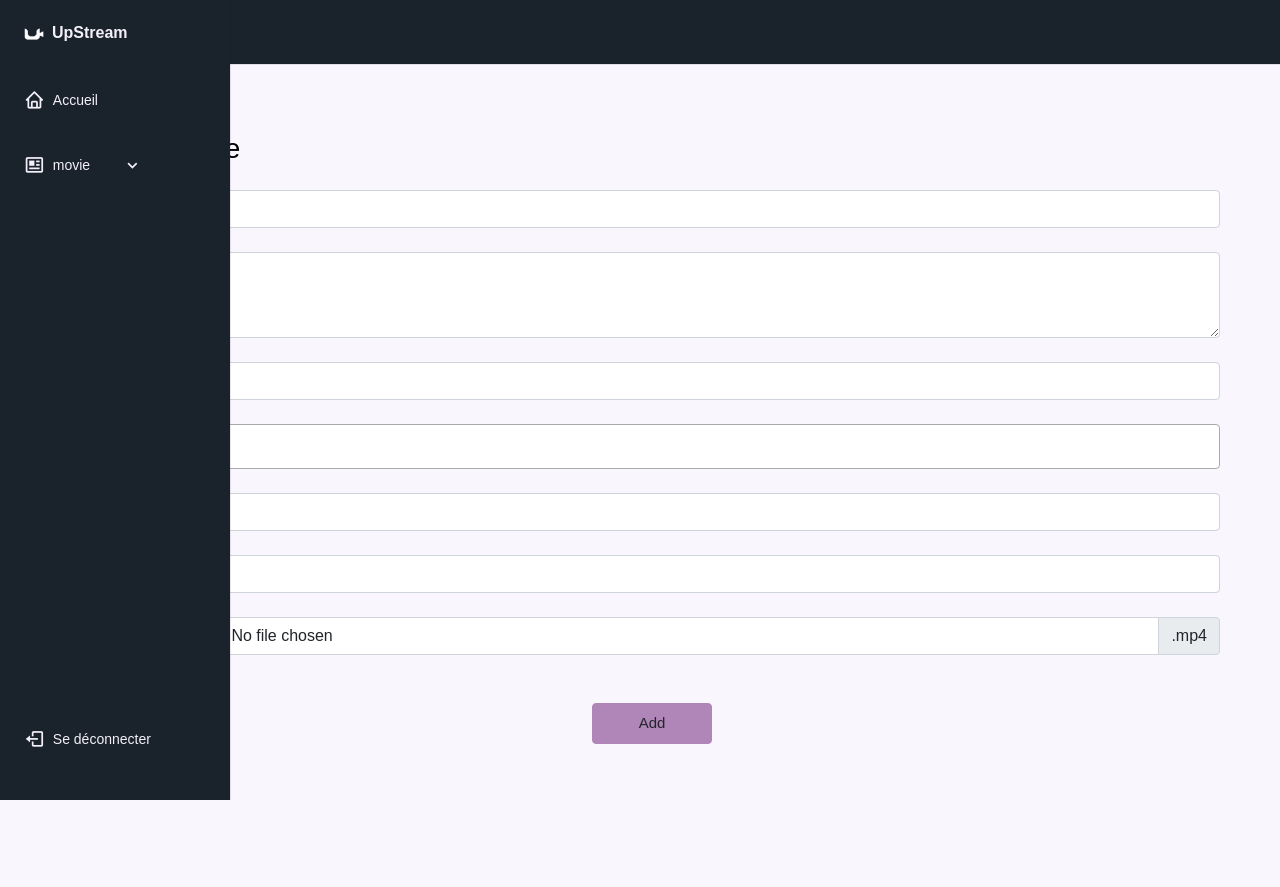
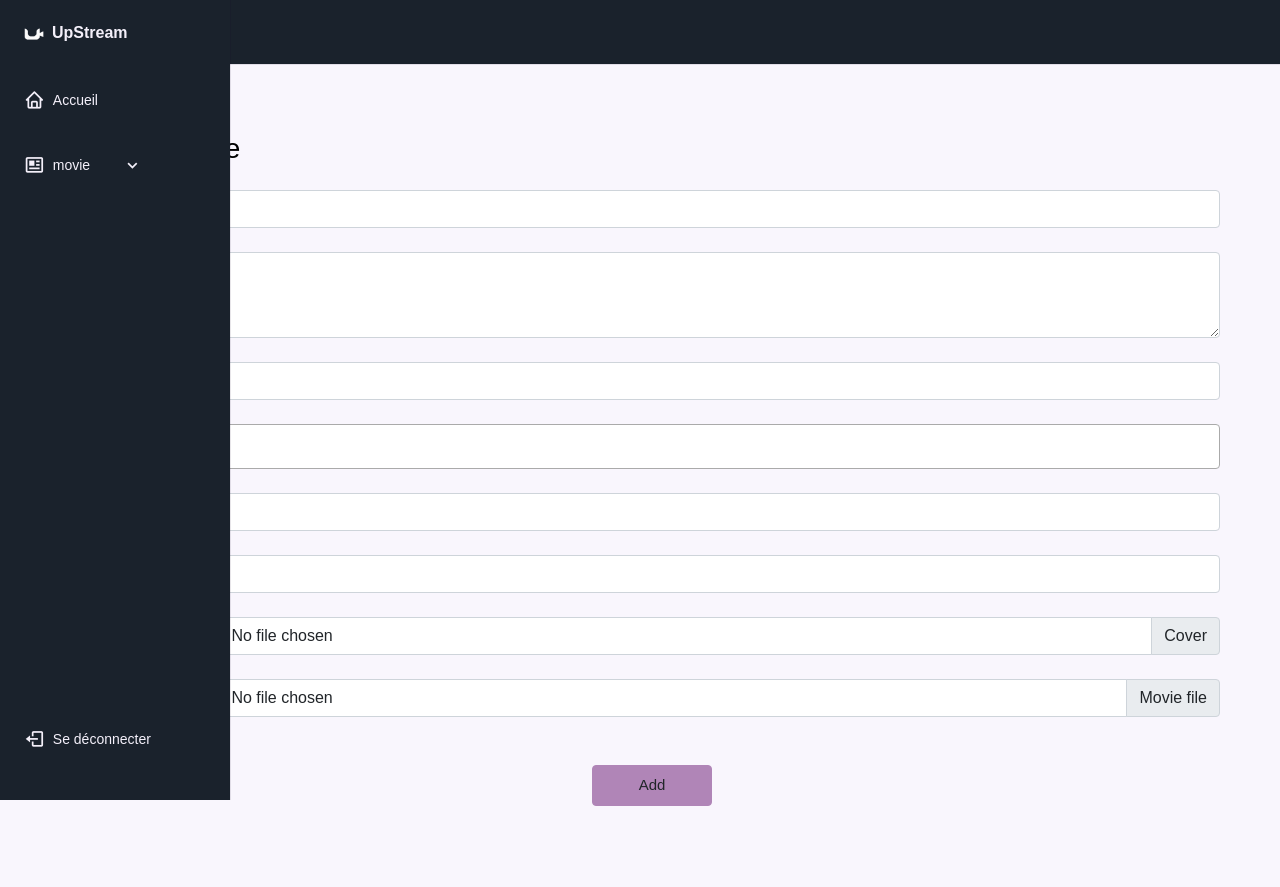
Before and after one commit to abdelghafour77/UpStream, a PHP site: page /movie/create in a window 1280 px wide. Before the commit the page ends 800 px from the top, so only its background shows below. Run offline with PHP 8.4, Linux system fonts and the light colour scheme; data comes from the database, SQL or seed files in the repository; some libraries are stand-ins or nearby versions; some web fonts are replaced.

Commit message:
fix bugs 🛠

```diff
--- a/classes/movie.php
+++ b/classes/movie.php
@@ -3,12 +3,12 @@
 include_once('cnx.php');
 class Movie extends Connection
 {
-	protected function addMovieDB($title, $description, $date, $category, $language, $movie_file, $trailer, $user)
+	protected function addMovieDB($title, $description, $date, $category, $language, $movie_file, $trailer, $cover, $user)
 	{
 		// insert into movie table
-		$sql = "INSERT INTO movie(title,description,date,language,link_trailer,movie_file,id_user)values(?,?,?,?,?,?,?)";
+		$sql = "INSERT INTO movie(title,description,date,language,link_trailer,movie_file,cover,id_user)values(?,?,?,?,?,?,?,?)";
 		$stmt = $this->connect()->prepare($sql);
-		$stmt->execute([$title, $description, $date, $language, $trailer, $movie_file, $user]); // or die(print_r($stmt->errorInfo() ));
+		$stmt->execute([$title, $description, $date, $language, $trailer, $movie_file, $cover, $user]); // or die(print_r($stmt->errorInfo() ));
 		// insert into categorie
 		$sql = "SELECT id_movie FROM movie WHERE title = ? and movie_file =?";
 		$stmt = $this->connect()->prepare($sql);
--- a/controller/movieController.php
+++ b/controller/movieController.php
@@ -4,9 +4,9 @@ include_once('../classes/movie.php');
 class MovieController extends Movie
 {
 
-    public function addMovie($title, $description, $date, $category, $language, $movie_file, $trailer, $user)
+    public function addMovie($title, $description, $date, $category, $language, $movie_file, $trailer, $cover, $user)
     {
-        return $this->addMovieDB($title, $description, $date, $category, $language, $movie_file, $trailer, $user);
+        return $this->addMovieDB($title, $description, $date, $category, $language, $movie_file, $trailer, $cover, $user);
     }
     public function updateMovie($id_movie, $description, $date, $category, $language, $trailer, $user)
     {
--- a/movie/create.php
+++ b/movie/create.php
@@ -20,6 +20,25 @@ if (isset($_POST['submit-movie'])) {
   $trailer = $_POST['trailer'];
   // $user = $_SESSION['id'];
   $user = 1;
+  if ($_FILES['cover']['name'] != "") {
+    $fileName = $_FILES['cover']['name'];
+    $fileTmpName = $_FILES['cover']['tmp_name'];
+    $fileSize = $_FILES['cover']['size'];
+    $fileError = $_FILES['cover']['error'];
+    $fileType = $_FILES['cover']['type'];
+
+    $fileExt = explode('.', $fileName);
+    $fileActualExt = strtolower(end($fileExt));
+    $allowed = array('jpg', 'png', 'jpeg');
+
+    if (in_array($fileActualExt, $allowed)) {
+      if ($fileError === 0) {
+        if ($fileSize < 4572864) {  // 4,5MB
+          $fileNameNew =   $title  . "_" . date("dmy") . time() . "." . $fileActualExt; //create unique Id using time and date and name of 'cours'
+          $fileNameNew = preg_replace('/\s+/', '_', $fileNameNew); //replace all space with "_"
+          $cover = "../uploads/cover/" . $fileNameNew;
+          move_uploaded_file($fileTmpName, $cover);
+
           if ($_FILES['movie_file']['name'] != "") {
             $fileName = $_FILES['movie_file']['name'];
             $fileTmpName = $_FILES['movie_file']['tmp_name'];
@@ -40,10 +59,26 @@ if (isset($_POST['submit-movie'])) {
                   move_uploaded_file($fileTmpName, $movie_file);
 
                   $MovieAdd = new MovieController();
-          $res = $MovieAdd->addMovie($title, $description, $date, $category, $language, $movie_file, $trailer, $user);
+                  $res = $MovieAdd->addMovie($title, $description, $date, $category, $language, $movie_file, $trailer, $cover, $user);
                   if ($res == '1') {
                     header('Location:' . $_SERVER['PHP_SELF']); //pour eviter alert when refresh page
                     die;
+                  }
+                } else {
+                  $_SESSION['message'] = "Le fichier est trop grand";
+                  header('Location:' . $_SERVER['PHP_SELF']); //pour eviter alert when refresh page
+                  die;
+                }
+              } else {
+                $_SESSION['message'] = "Erreur de téléchargement de fichier";
+                header('Location:' . $_SERVER['PHP_SELF']); //pour eviter alert when refresh page
+                die;
+              }
+            } else {
+              $_SESSION['message'] = "Erreur";
+              header('Location:' . $_SERVER['PHP_SELF']); //pour eviter alert when refresh page
+              die;
+            }
           }
         } else {
           $_SESSION['message'] = "Le fichier est trop grand";
@@ -191,8 +226,12 @@ if (isset($_POST['submit-movie'])) {
         </select>
         <input class="form-control me-4 my-4" type="url" name="trailer" id="trailer" placeholder="link of trailer" required />
         <div class="input-group me-4 my-4">
+          <input type="file" class="form-control" id="inputGroupFile02" name="cover" accept=" image/png, image/jpg, image/jpeg" require>
+          <label class=" input-group-text" for="inputGroupFile02">Cover</label>
+        </div>
+        <div class="input-group me-4 my-4">
           <input type="file" class="form-control" id="inputGroupFile02" name="movie_file" accept="video/mp4,video/x-m4v,video/*" require>
-          <label class="input-group-text" for="inputGroupFile02">.mp4</label>
+          <label class="input-group-text" for="inputGroupFile02">Movie file</label>
         </div>
 
         <button class="btn btn-bts text-center me-4 my-4" type="submit" name="submit-movie">Add</button>
```
Lines whose indentation alone changed are shown as unchanged.
